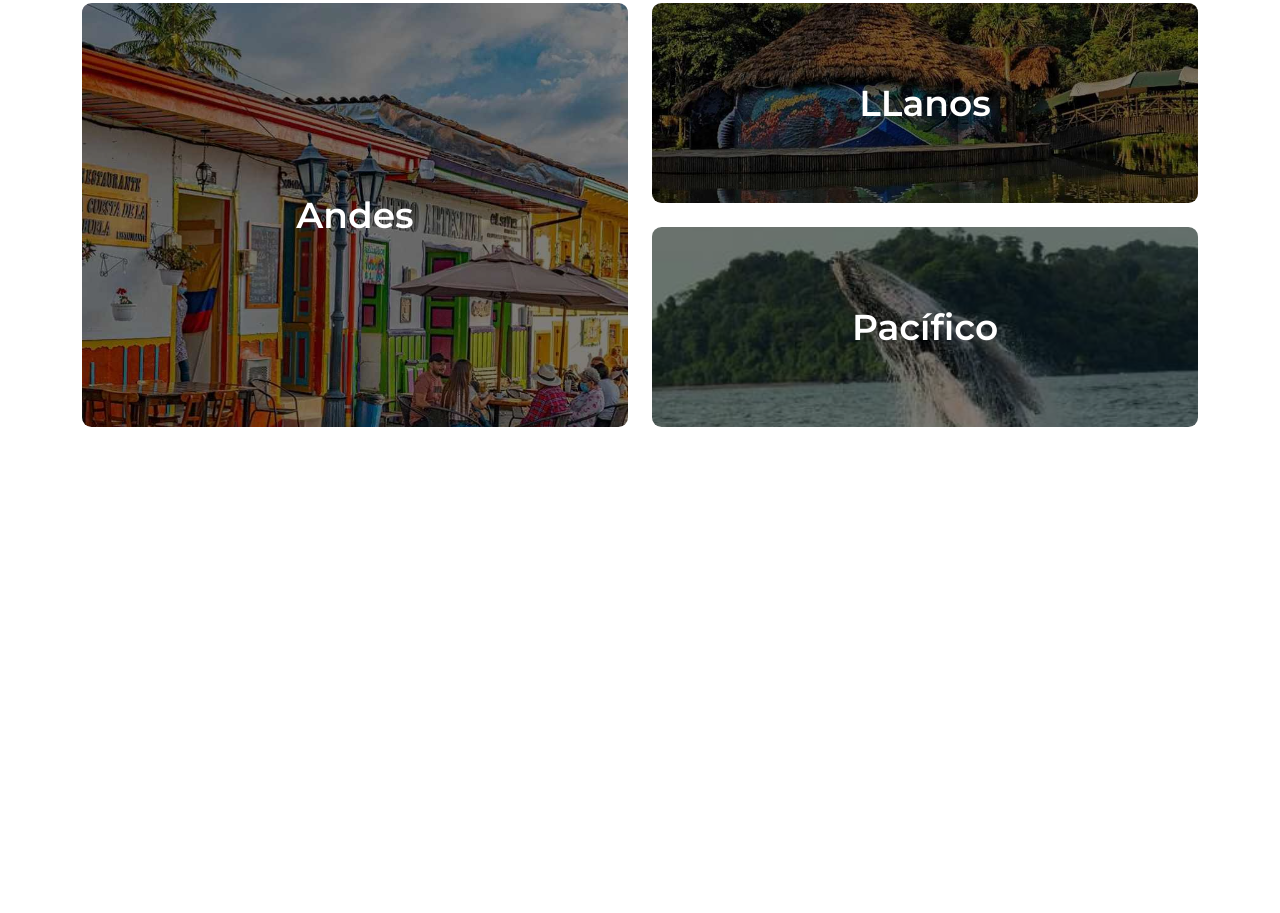
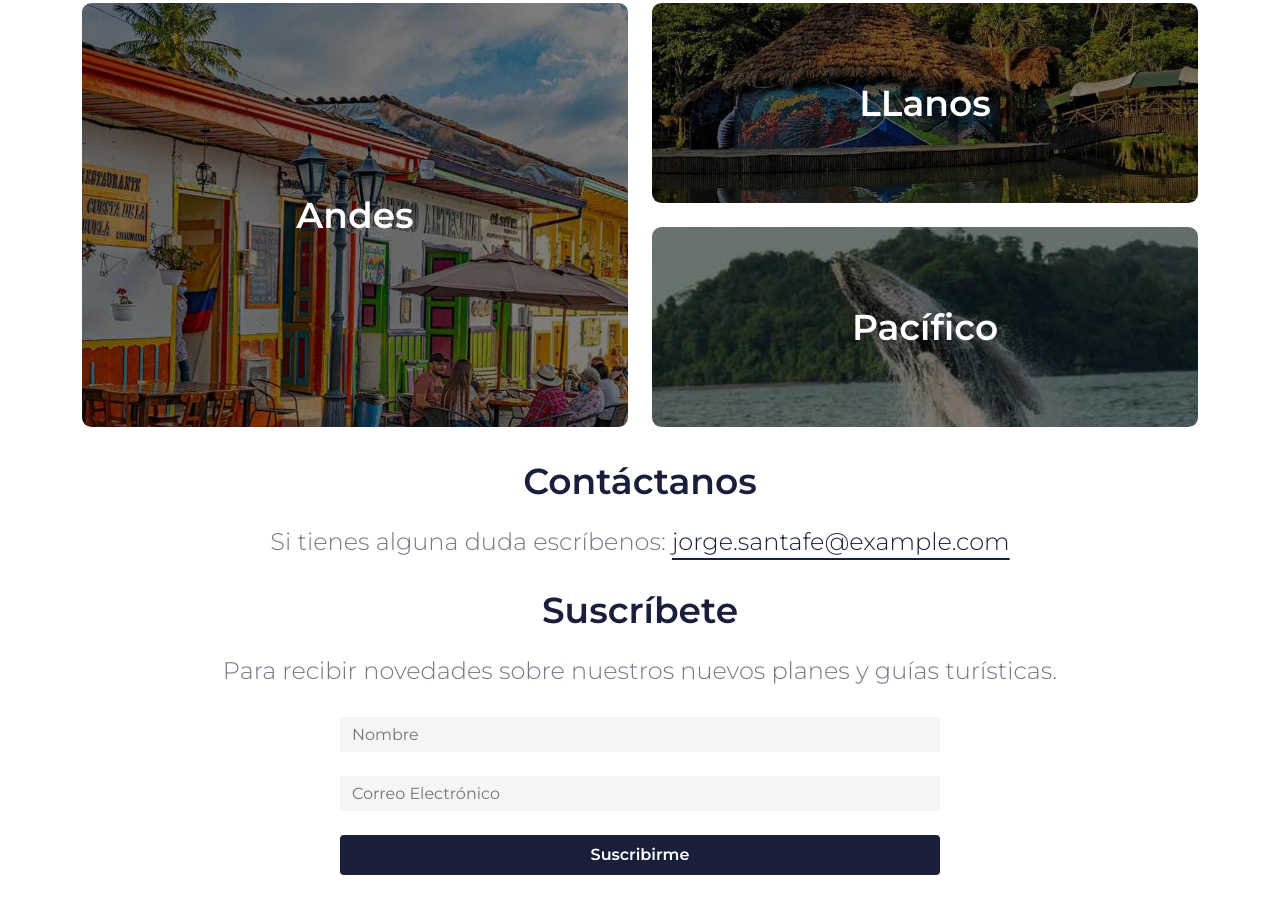
Before and after one commit to jorge-santafe/aventuras-colombianas, a plain HTML site: page index.html in a window 1280 px wide. Shown: the part 1451-2364 px from the top of the page. Before the commit the page ends 1910 px from the top, so only its background shows below. Drawn offline with nearby package versions, Linux system fonts and the light colour scheme.

Commit message:
Contact and subscribe

```diff
--- a/index.html
+++ b/index.html
@@ -143,6 +143,26 @@
                     <a class="regions-items pacifico" href=""><span>Pacífico</span></a>
                 </div>
             </section>
+            <section class="contact" aria-labelledby="contact-title">
+                <h2 id="contact-title" class="contact-title headline2">Contáctanos</h2>
+                <p class="contact-info">Si tienes alguna duda escríbenos:
+                    <a class="contact-email" href="">jorge.santafe@example.com</a>
+                </p>
+            </section>
+            <section class="subscribe" aria-labelledby="subscribe-title">
+                <h2 id="subscribe-title" class="subscribe-title headline2">Suscríbete</h2>
+                <p class="subscribe-description">Para recibir novedades sobre nuestros nuevos planes y guías turísticas.
+                </p>
+                <form class="subscribe-form" action="">
+                    <label for="name">
+                        <input type="text" name="name" id="name" placeholder="Nombre" required>
+                    </label>
+                    <label for="email">
+                        <input type="email" name="email" id="email" placeholder="Correo Electrónico" required>
+                    </label>
+                    <input type="submit" value="Suscribirme">
+                </form>
+            </section>
         </div>
 
     </main>
--- /dev/null
+++ b/scss/components/_contact.scss
@@ -0,0 +1,11 @@
+.contact {
+  margin-block: 2rem;
+  &-info {
+    text-align: center;
+  }
+  &-email {
+    color: $primary;
+    text-decoration: underline;
+    text-underline-offset: 8px;
+  }
+}
--- /dev/null
+++ b/scss/components/_subscribe.scss
@@ -0,0 +1,35 @@
+.subscribe {
+  text-align: center;
+  margin-block-end: 4rem;
+  &-description {
+    margin-block-end: 2rem;
+  }
+  &-form {
+    max-inline-size: 600px;
+    margin: auto;
+    display: flex;
+    flex-direction: column;
+    gap: 1.5rem;
+    input {
+      inline-size: 100%;
+      box-sizing: border-box;
+      background: $grayInput;
+      border: none;
+      border-radius: 0.25rem;
+      padding-block: 0.5rem;
+      padding-inline: 0.75rem;
+      outline: none;
+      &:focus,
+      &:focus-within {
+        outline: 1px solid $primary;
+      }
+      &[type='submit'] {
+        background: $primary;
+        color: $white;
+        font: $base-font-bold;
+        line-height: 1.5;
+        vertical-align: middle;
+      }
+    }
+  }
+}
--- a/scss/index.scss
+++ b/scss/index.scss
@@ -4,4 +4,6 @@
 @import './components/categories';
 @import './components/benefits';
 @import './components/regions';
+@import './components/contact';
+@import './components/subscribe';
 @import './base/media-querys';
```
Also changed, not shown: css/index.css, 1 other file.
